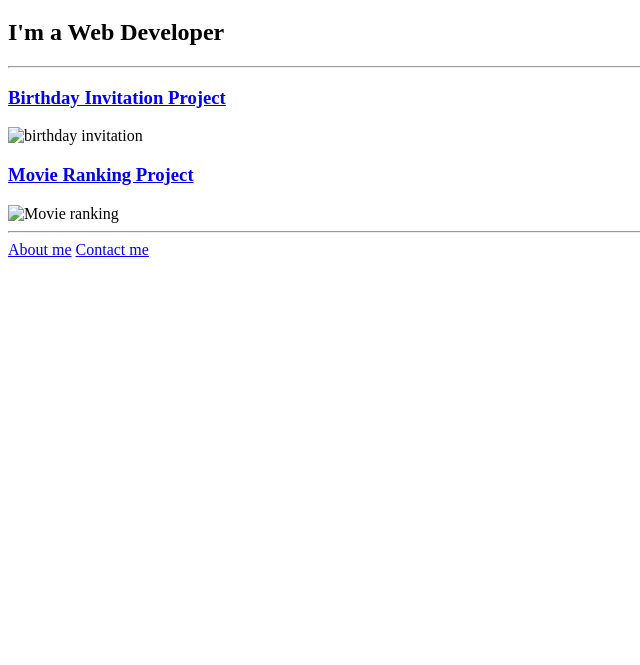
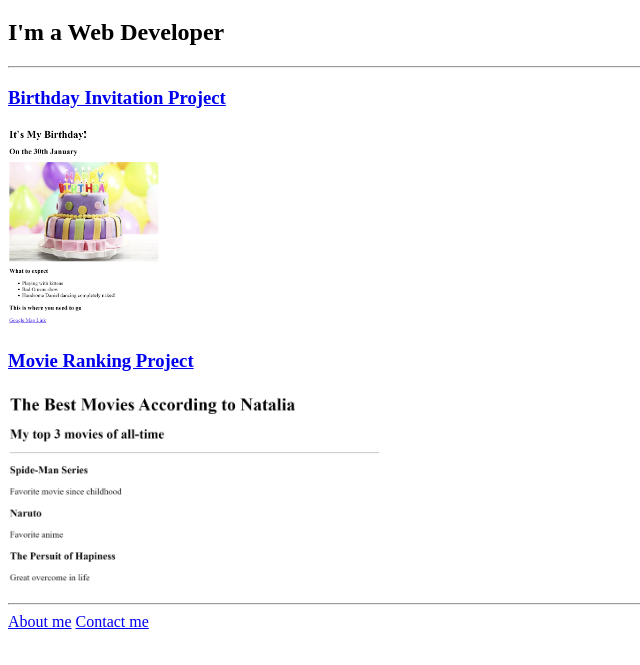
Before and after one commit to nataliad96/html-portfolio, a plain HTML site: page index.html in a window 1280 px wide. Shown: the part 61-726 px from the top of the page, without its empty margins (0-640 px from the left). Drawn offline with Linux system fonts and the light colour scheme.

Commit message:
update-index-file

```diff
--- a/index.html
+++ b/index.html
@@ -31,13 +31,13 @@ https://developer.mozilla.org/en-US/docs/Web/HTML/Element/img#attr-height -->
       >
     </h3>
     <img
-      src="../4.3 HTML Porfolio Project/assets/images/Screenshot 2024-06-22 194053.png"
+      src="./assets/images/Screenshot 2024-06-22 194053.png"
       height="200"
       alt="birthday invitation"
     />
     <h3><a href="./public/movie-rankings.html">Movie Ranking Project</a></h3>
     <img
-      src="../4.3 HTML Porfolio Project/assets/images/Screenshot 2024-06-22 194133.png"
+      src="./assets/images/Screenshot 2024-06-22 194133.png"
       height="200"
       alt="Movie ranking"
     />
```
